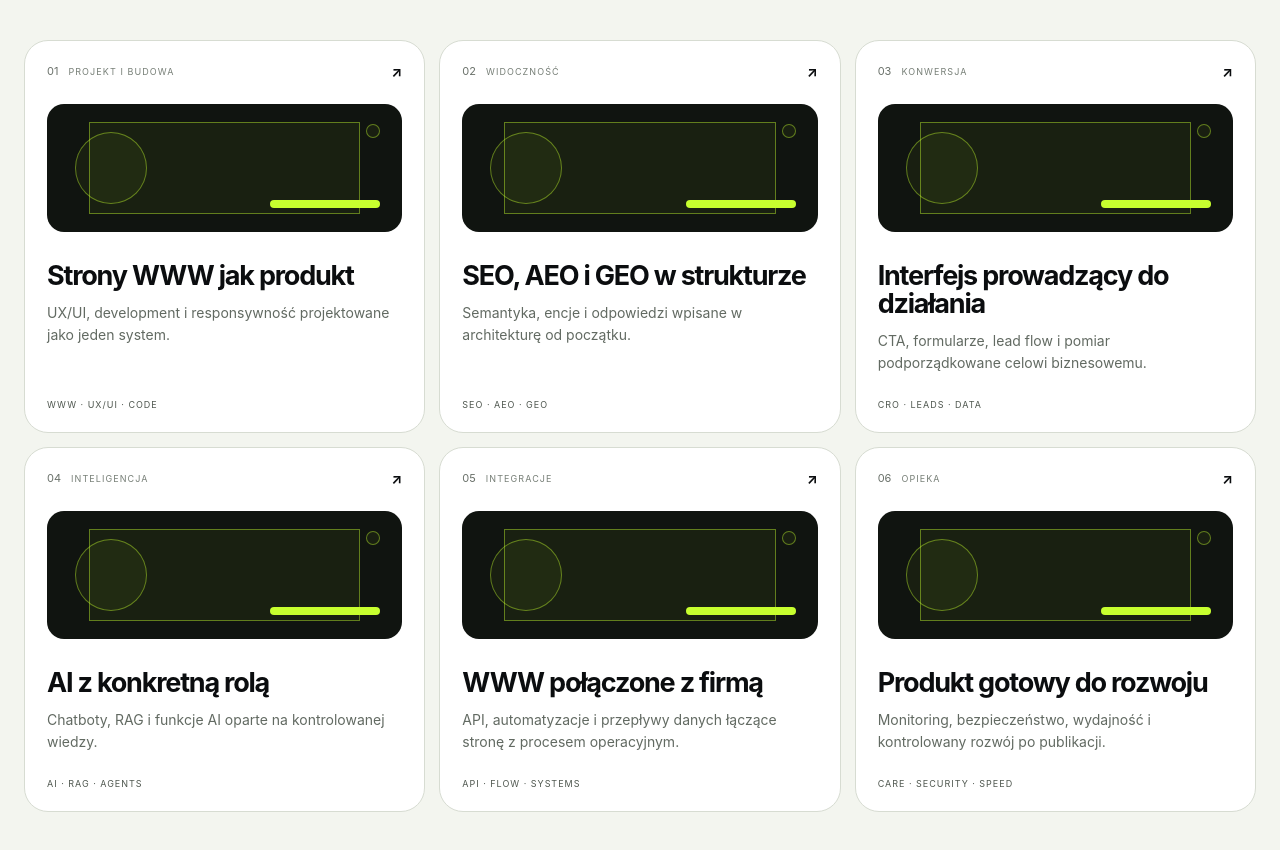
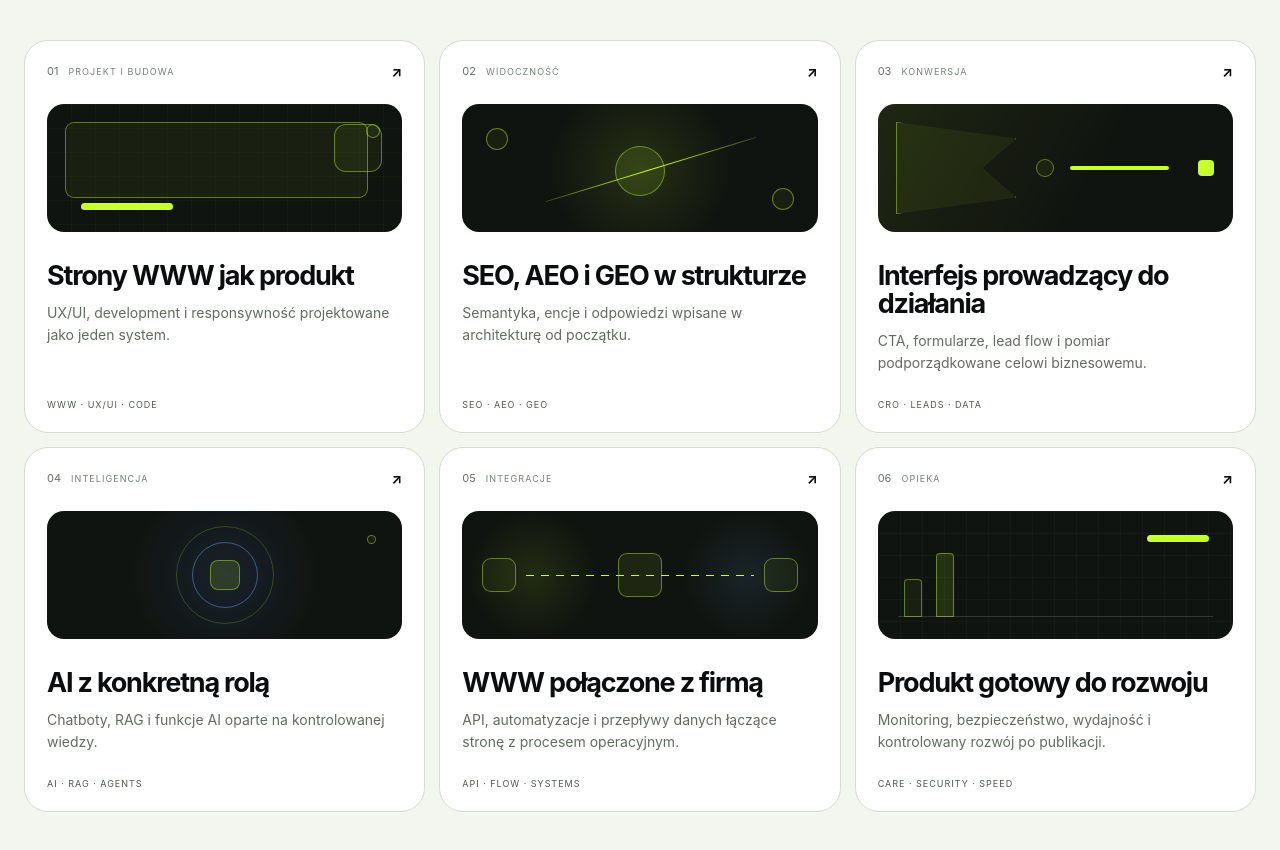
Before and after one commit to rcchemicalsszczecin-gif/leadflowaiweb-, a Next.js app: page / in a window 1280 px wide. Shown: the part 1162-2012 px from the top of the page. Built offline with nearby package versions, Linux system fonts and the light colour scheme.

Commit message:
V14: mount native content layer styles

```diff
--- a/components/v14-hero.tsx
+++ b/components/v14-hero.tsx
@@ -13,6 +13,7 @@ export function V14Hero() {
     <>
       <link rel="stylesheet" href="/v14.css" precedence="high" />
       <link rel="stylesheet" href="/v14-shell.css" precedence="high" />
+      <link rel="stylesheet" href="/v14-content.css" precedence="high" />
       <a className="v14-skip-link" href="#main-content">Przejdź do treści</a>
       <header className="v14-header">
         <div className="v14-shell v14-header-inner">
```
